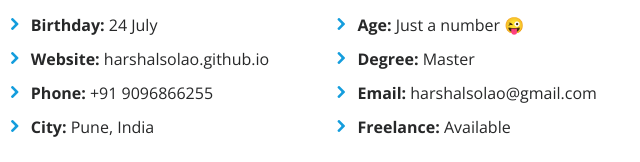
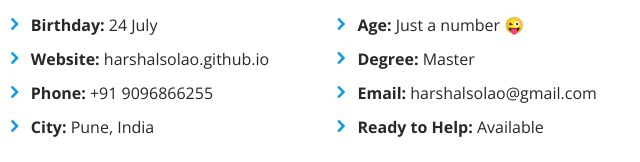
Before and after one commit to HarshalSolao/harshalsolao.github.io, a plain HTML site: page index.html in a window 1280 px wide. Shown: the part 1131-1293 px from the top of the page, 637-1277 px from the left. Drawn offline with nearby package versions, Linux system fonts and the light colour scheme.

Commit message:
Change in  about

```diff
--- a/index.html
+++ b/index.html
@@ -114,7 +114,7 @@
                   <li><i class="icofont-rounded-right"></i> <strong>Age:</strong> Just a number &#128540;</li>
                   <li><i class="icofont-rounded-right"></i> <strong>Degree:</strong> Master</li>
                   <li><i class="icofont-rounded-right"></i> <strong>Email:</strong> harshalsolao@gmail.com</li>
-                  <li><i class="icofont-rounded-right"></i> <strong>Freelance:</strong> Available</li>
+                  <li><i class="icofont-rounded-right"></i> <strong>Ready to Help:</strong> Available</li>
                 </ul>
               </div>
             </div>
```
